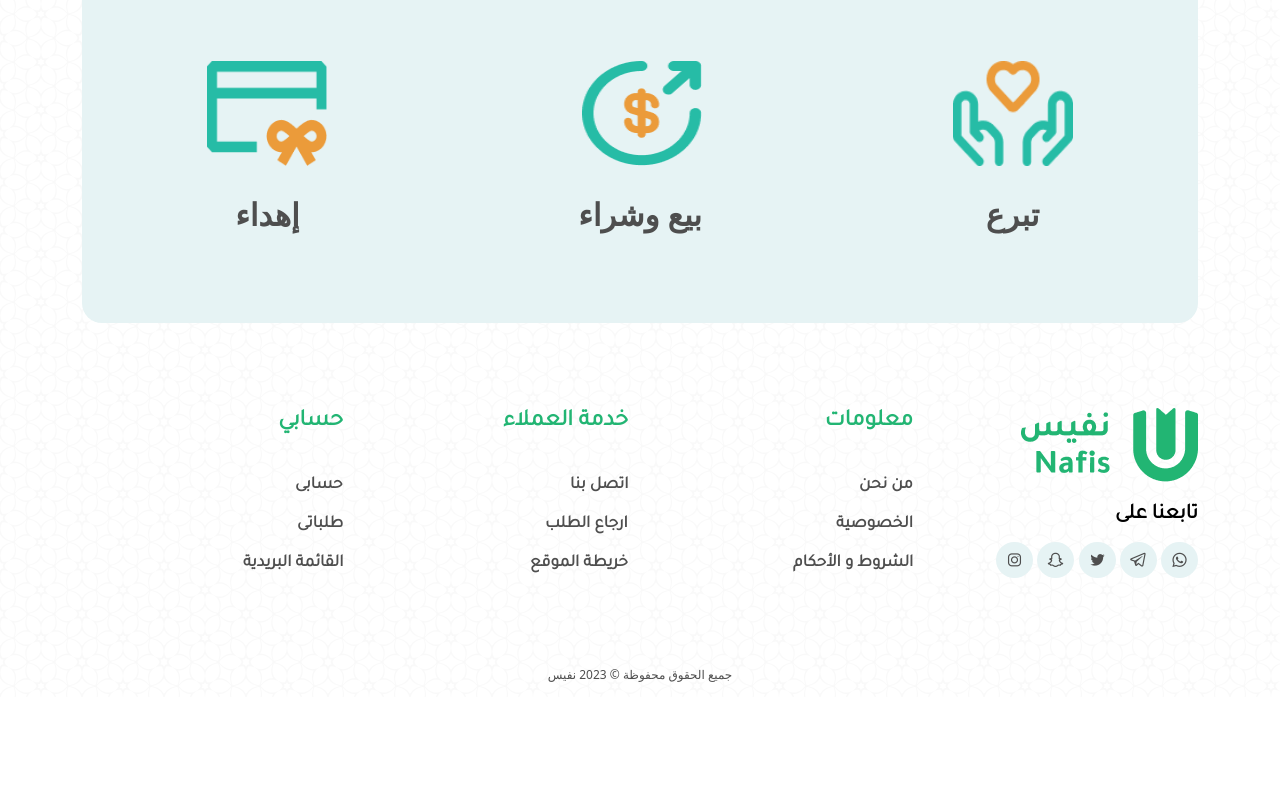
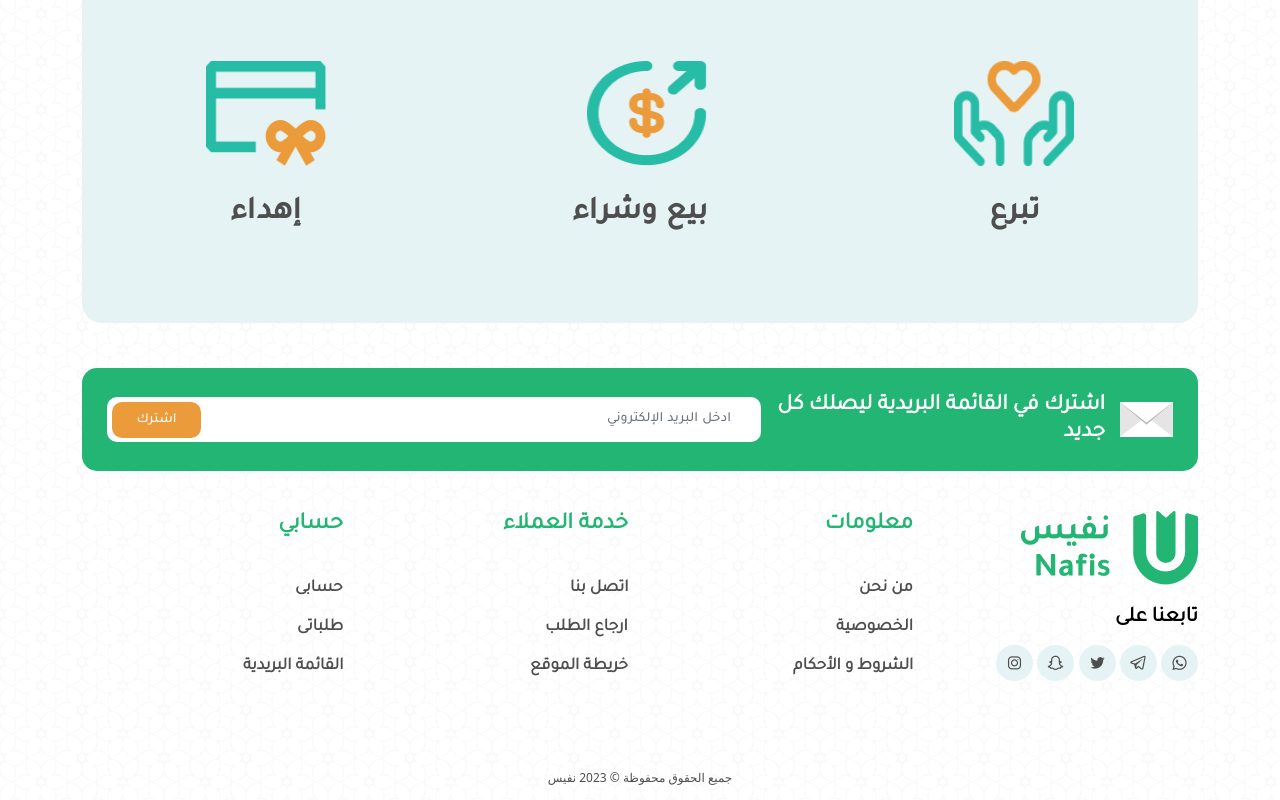
Before and after one commit to mostafaelhawary1987/nafis, a plain HTML site: page index.html in a window 1280 px wide. Shown: the part 3418-4218 px from the top of the page. Before the commit the page ends 4115 px from the top, so only its background shows below. Drawn offline with Linux system fonts and the light colour scheme.

Commit message:
Create Newsletter

```diff
--- a/css/main.css
+++ b/css/main.css
@@ -1058,7 +1058,114 @@ html[dir="ltr"] .nav-head {    left: 0;
     margin-top: 25px;
     text-align: center;
     font-weight: 700;
-}
+    font-family: "tjMd";
+}
+/*---------------------join-us-----------------------------*/
+
+
+.join {
+    display: flex;
+    justify-content: space-between;
+    align-items: center;
+    background-color: var(--main-color);
+    padding: 25px;
+    border-radius: 15px;
+
+}
+.subscribe{display: flex;align-items: center;}
+.subscribe h5 {
+    font-size: 22px;
+    color: #fff;
+    font-weight: 900;
+    margin-bottom: 0;
+}
+
+.subscribe img {
+    display: inline-block;
+    margin-left: 15px
+}
+
+.join .form-control {
+    width: 654px;
+    height: 45px;
+    padding: 7px 30px;
+    font-size: 14px;
+    color: var(--contact-color);
+    background-color: #fff;
+    background-image: none;
+    font-family: "tjMd";
+    text-align: right;
+    border: 0px;
+    border-radius: 10px;
+    box-shadow: none;
+    -webkit-transition: border-color ease-in-out .15s;
+    -o-transition: border-color ease-in-out .15s;
+    transition: border-color ease-in-out .15s
+}
+
+.join .form-group {
+    position: relative;
+    margin-bottom: 0;
+}
+
+.join .check {
+    position: absolute;
+    top: 5px;
+    left: 5px;
+    width: 89px;
+    height: 36px;
+    background-color: var(--sec-color);
+    border: 2px solid transparent;
+    font-size: 14px;
+    font-family: "tjMd";
+    color: #fff;
+    border-radius: 10px;
+    -webkit-transition: all 0.5s;
+    -moz-transition: all 0.5s;
+    -ms-transition: all 0.5s;
+    -o-transition: all 0.5s;
+    transition: all 0.5s;
+}
+
+.join .check:hover,
+.join .check:focus {
+    border-color: var(--main-color);
+    color:  var(--main-color);
+    background-color: #fff
+}
+@media (max-width: 1199px){
+.join {
+    flex-direction: column;
+    align-items: center;
+}
+.subscribe {
+  margin-bottom: 15px;
+}
+}
+@media (max-width: 480px){
+  .subscribe img{margin: 0;}
+.join .form-control {
+    width: 100%;
+}
+.subscribe {
+
+  flex-direction: column;
+}
+.subscribe h5{margin-bottom: 5px;
+  margin-top: 10px;}
+.join {
+  margin-bottom: 25px;
+}
+.join .form-group {
+  width: 100%;
+}
+}
+@media (max-width: 480px){
+.subscribe h5 {
+  font-size: 20px;
+  text-align: center;
+
+}}
 /* Footer */
 
 footer {
--- a/index.html
+++ b/index.html
@@ -565,6 +565,20 @@
   </div>
 </section>
 <!--  -->
+<section class="join-us">
+  <div class="container">
+    <div class="join">
+      <div class="subscribe">
+          <img src="images/letter.png" class="img-fluid" alt="letter">
+        <h5>اشترك في القائمة البريدية ليصلك كل جديد </h5>
+      </div>
+      <div class="form-group">
+          <input type="email" class="form-control" id="exampleInputEmail1" placeholder="ادخل البريد الإلكتروني">
+          <button class="check">اشترك</button>
+      </div>
+  </div>
+  </div>
+</section>
 <footer>
   <div class="container">
     <div class="row">
```
Also changed, not shown: cart.html (+14 -0 lines), products.html (+14 -0 lines), single-product.html (+14 -0 lines), images/letter.png (added).
